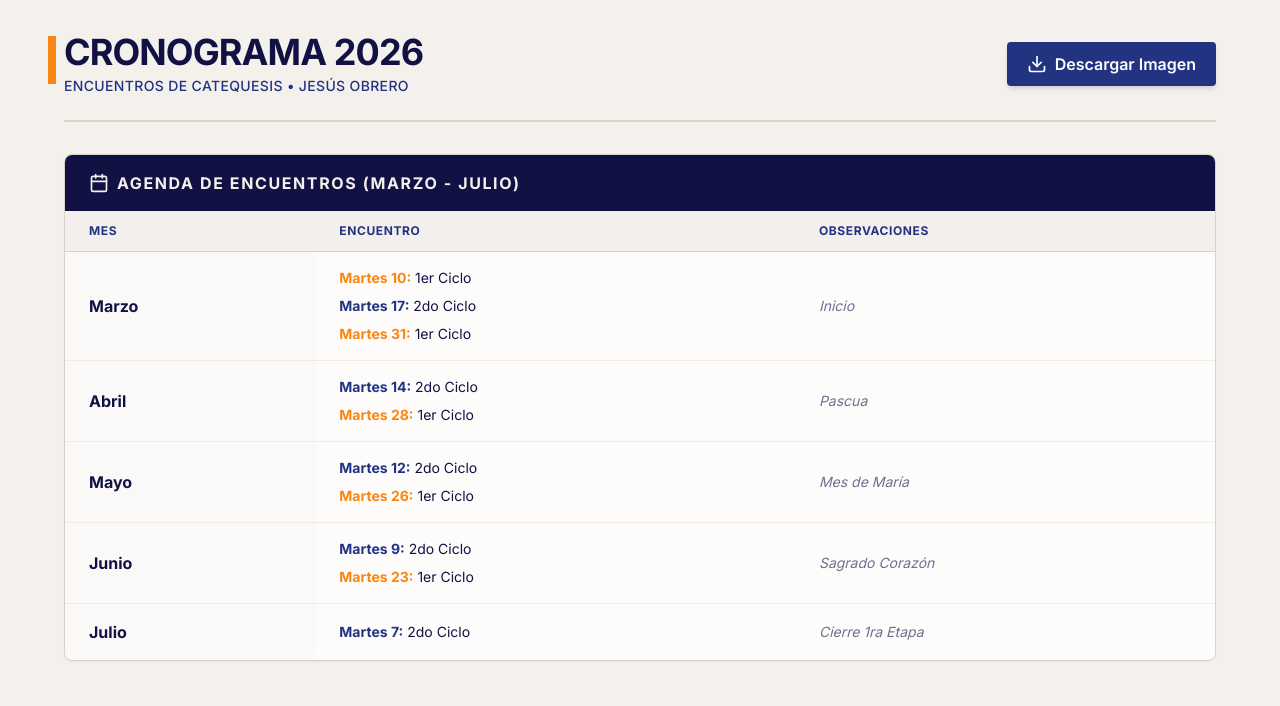
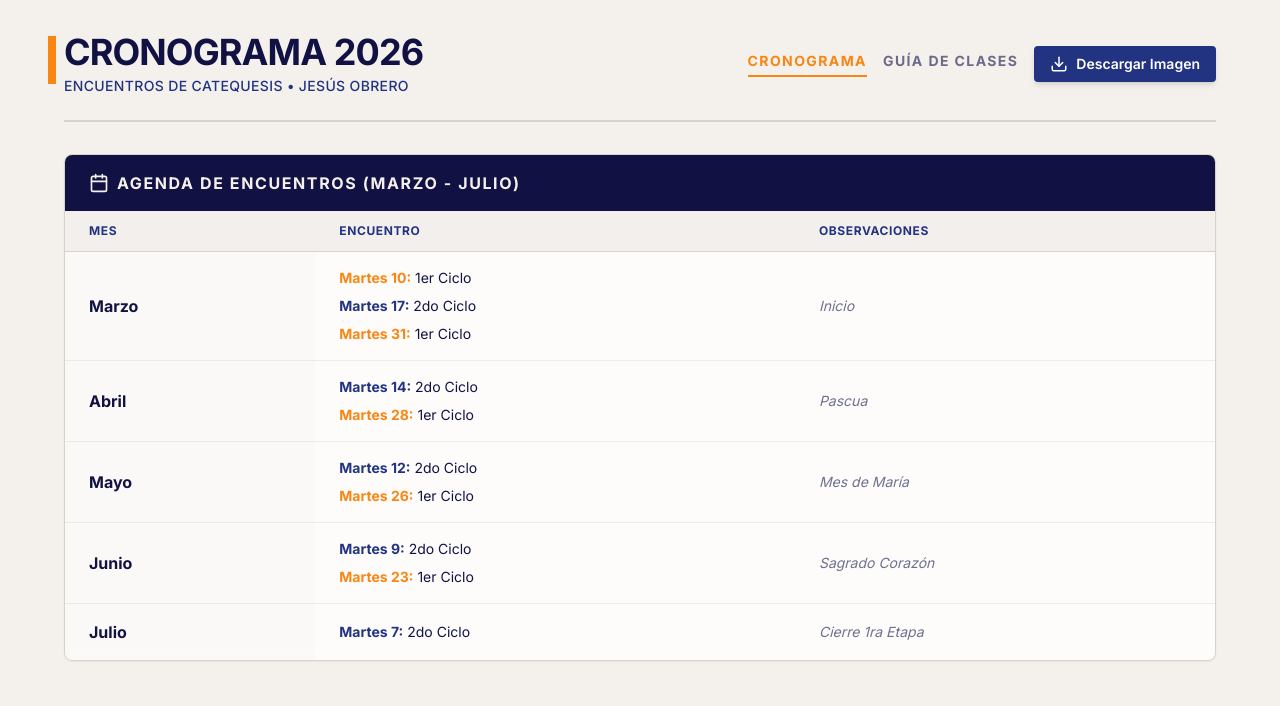
Before and after one commit to profefrancocattani/encuentros-primaria, a plain HTML site: page index.html in a window 1280 px wide. Shown: the top 706 px of the page. Drawn offline with nearby package versions, Linux system fonts and the light colour scheme.

Commit message:
Enhance index.html with navigatiAgregar link a Guía de Clases en el encabezadoon and image download
Updated the index.html file to include navigation links and improved the downloadImage function to hide the navigation during image capture.

```diff
--- a/index.html
+++ b/index.html
@@ -1,6 +1,5 @@
 <!DOCTYPE html>
 <html lang="es">
-
 <head>
     <meta charset="UTF-8">
     <meta name="viewport" content="width=device-width, initial-scale=1.0">
@@ -31,14 +30,12 @@
         body {
             background-color: #F4F1EC;
         }
-
         @media print {
             body { background-color: #F4F1EC !important; }
             .no-print { display: none !important; }
             .print-break { page-break-before: always; }
             * { -webkit-print-color-adjust: exact !important; print-color-adjust: exact !important; }
         }
-
         .custom-scrollbar::-webkit-scrollbar {
             width: 6px;
         }
@@ -51,9 +48,7 @@
         }
     </style>
 </head>
-
 <body class="text-deadly p-4 md:p-8 selection:bg-habanero selection:text-white">
-
     <div class="max-w-6xl mx-auto" id="cronograma-container">
         <!-- Encabezado Estilo Franco -->
         <div class="flex flex-col md:flex-row justify-between items-start md:items-center mb-8 border-b-2 pb-6 border-jodhpur">
@@ -62,11 +57,18 @@
                 <h1 class="text-4xl font-bold text-deadly tracking-tight uppercase">Cronograma 2026</h1>
                 <p class="text-space font-medium mt-1 tracking-wide uppercase text-sm">Encuentros de Catequesis • Jesús Obrero</p>
             </div>
-            <div class="flex gap-3 mt-6 md:mt-0 no-print" id="action-buttons">
-                <button onclick="downloadImage()" class="bg-space hover:bg-[#1a2661] text-white font-semibold py-2.5 px-5 rounded shadow-md transition flex items-center gap-2">
-                    <svg xmlns="http://www.w3.org/2000/svg" width="20" height="20" viewBox="0 0 24 24" fill="none" stroke="currentColor" stroke-width="2" stroke-linecap="round" stroke-linejoin="round"><path d="M21 15v4a2 2 0 0 1-2 2H5a2 2 0 0 1-2-2v-4"></path><polyline points="7 10 12 15 17 10"></polyline><line x1="12" y1="15" x2="12" y2="3"></line></svg>
-                    Descargar Imagen
-                </button>
+
+            <div class="flex flex-col md:flex-row items-end md:items-center gap-4 mt-6 md:mt-0 no-print">
+                <nav class="flex gap-4 mb-2 md:mb-0">
+                    <a href="index.html" class="text-sm font-bold uppercase tracking-widest text-habanero border-b-2 border-habanero pb-1">Cronograma</a>
+                    <a href="guia-de-clases.html" class="text-sm font-bold uppercase tracking-widest text-deadly/60 hover:text-deadly transition pb-1">Guía de Clases</a>
+                </nav>
+                <div class="flex gap-3" id="action-buttons">
+                    <button onclick="downloadImage()" class="bg-space hover:bg-[#1a2661] text-white font-semibold py-2 px-4 rounded shadow-md transition flex items-center gap-2 text-sm">
+                        <svg xmlns="http://www.w3.org/2000/svg" width="18" height="18" viewBox="0 0 24 24" fill="none" stroke="currentColor" stroke-width="2" stroke-linecap="round" stroke-linejoin="round"><path d="M21 15v4a2 2 0 0 1-2 2H5a2 2 0 0 1-2-2v-4"></path><polyline points="7 10 12 15 17 10"></polyline><line x1="12" y1="15" x2="12" y2="3"></line></svg>
+                        Descargar Imagen
+                    </button>
+                </div>
             </div>
         </div>
 
@@ -146,100 +148,85 @@
         <!-- Detalle por Cursos -->
         <div class="grid grid-cols-1 md:grid-cols-2 gap-8">
 
-            <!-- 1ER CICLO (Alineación corregida) -->
+            <!-- 1ER CICLO -->
             <div class="flex flex-col">
                 <div class="bg-habanero text-white font-bold py-3 px-6 rounded-t shadow-sm uppercase tracking-widest text-sm flex justify-between items-center">
                     <span>1er Ciclo</span>
                     <span class="text-[10px] bg-white/20 px-2 py-0.5 rounded">Detalle Horario</span>
                 </div>
                 <div class="bg-white border-x border-b border-jodhpur rounded-b p-5 space-y-4 shadow-sm">
-
                     <div class="border-l-4 border-aster bg-luster/30 p-3 text-left">
                         <div class="font-bold text-deadly uppercase text-xs mb-1">1ro A</div>
                         <div class="text-sm font-semibold text-space">Martes 10:50 - 11:40</div>
                         <div class="text-[10px] text-deadly/60 font-bold uppercase">4to Módulo</div>
                     </div>
-
                     <div class="border-l-4 border-aster bg-luster/30 p-3 text-left">
                         <div class="font-bold text-deadly uppercase text-xs mb-1">2do A</div>
                         <div class="text-sm font-semibold text-space">Lunes 10:50 - 11:40</div>
                         <div class="text-[10px] text-deadly/60 font-bold uppercase">4to Módulo</div>
                     </div>
-
                     <div class="border-l-4 border-aster bg-luster/30 p-3 text-left">
                         <div class="font-bold text-deadly uppercase text-xs mb-1">3ro A</div>
                         <div class="text-sm font-semibold text-space">Lunes 10:50 - 11:40</div>
                         <div class="text-[10px] text-deadly/60 font-bold uppercase">4to Módulo</div>
                     </div>
-
                     <div class="border-l-4 border-aster bg-luster/30 p-3 text-left">
                         <div class="font-bold text-deadly uppercase text-xs mb-1">1ro B</div>
                         <div class="text-sm font-semibold text-space">Martes 14:00 - 14:50</div>
                         <div class="text-[10px] text-deadly/60 font-bold uppercase">2do Módulo</div>
                     </div>
-
                     <div class="border-l-4 border-aster bg-luster/30 p-3 text-left">
                         <div class="font-bold text-deadly uppercase text-xs mb-1">2do B</div>
                         <div class="text-sm font-semibold text-space">Martes 15:00 - 15:50</div>
                         <div class="text-[10px] text-deadly/60 font-bold uppercase">3er Módulo</div>
                     </div>
-
                     <div class="border-l-4 border-aster bg-luster/30 p-3 text-left">
                         <div class="font-bold text-deadly uppercase text-xs mb-1">3ro B</div>
                         <div class="text-sm font-semibold text-space">Martes 13:05 - 13:50</div>
                         <div class="text-[10px] text-deadly/60 font-bold uppercase">1er Módulo</div>
                     </div>
-
                 </div>
             </div>
 
-            <!-- 2DO CICLO (Alineación corregida) -->
+            <!-- 2DO CICLO -->
             <div class="flex flex-col">
                 <div class="bg-space text-white font-bold py-3 px-6 rounded-t shadow-sm uppercase tracking-widest text-sm flex justify-between items-center">
                     <span>2do Ciclo</span>
                     <span class="text-[10px] bg-white/20 px-2 py-0.5 rounded">Detalle Horario</span>
                 </div>
                 <div class="bg-white border-x border-b border-jodhpur rounded-b p-5 space-y-4 shadow-sm">
-
                     <div class="border-l-4 border-habanero bg-luster/30 p-3 text-left">
                         <div class="font-bold text-deadly uppercase text-xs mb-1">4to A</div>
                         <div class="text-sm font-semibold text-space">Martes 9:50 - 10:40</div>
                         <div class="text-[10px] text-deadly/60 font-bold uppercase">3er Módulo</div>
                     </div>
-
                     <div class="border-l-4 border-habanero bg-luster/30 p-3 text-left">
                         <div class="font-bold text-deadly uppercase text-xs mb-1">5to A</div>
                         <div class="text-sm font-semibold text-space">Lunes 10:50 - 11:40</div>
                         <div class="text-[10px] text-deadly/60 font-bold uppercase">4to Módulo</div>
                     </div>
-
                     <div class="border-l-4 border-habanero bg-luster/30 p-3 text-left">
                         <div class="font-bold text-deadly uppercase text-xs mb-1">6to A</div>
                         <div class="text-sm font-semibold text-space">Martes 10:50 - 11:40</div>
                         <div class="text-[10px] text-deadly/60 font-bold uppercase">4to Módulo</div>
                     </div>
-
                     <div class="border-l-4 border-habanero bg-luster/30 p-3 text-left">
                         <div class="font-bold text-deadly uppercase text-xs mb-1">4to B</div>
                         <div class="text-sm font-semibold text-space">Martes 13:05 - 13:50</div>
                         <div class="text-[10px] text-deadly/60 font-bold uppercase">1er Módulo</div>
                     </div>
-
                     <div class="border-l-4 border-habanero bg-luster/30 p-3 text-left">
                         <div class="font-bold text-deadly uppercase text-xs mb-1">5to B</div>
                         <div class="text-sm font-semibold text-space">Martes 14:00 - 14:50</div>
                         <div class="text-[10px] text-deadly/60 font-bold uppercase">2do Módulo</div>
                     </div>
-
                     <div class="border-l-4 border-habanero bg-luster/30 p-3 text-left">
                         <div class="font-bold text-deadly uppercase text-xs mb-1">6to B</div>
                         <div class="text-sm font-semibold text-space">Martes 15:00 - 15:50</div>
                         <div class="text-[10px] text-deadly/60 font-bold uppercase">3er Módulo</div>
                     </div>
-
                 </div>
             </div>
-
         </div>
 
         <!-- Footer Informativo -->
@@ -252,13 +239,18 @@
         function downloadImage() {
             const container = document.getElementById('cronograma-container');
             const btnContainer = document.getElementById('action-buttons');
+            const nav = document.querySelector('nav');
+
             btnContainer.style.display = 'none';
+            if(nav) nav.style.display = 'none';
 
             html2canvas(container, {
                 scale: 2,
                 backgroundColor: '#F4F1EC'
             }).then(canvas => {
                 btnContainer.style.display = 'flex';
+                if(nav) nav.style.display = 'flex';
+
                 const link = document.createElement('a');
                 link.download = 'Cronograma_Encuentros_Pastoral_2026.png';
                 link.href = canvas.toDataURL('image/png');
@@ -267,6 +259,4 @@
         }
     </script>
 </body>
-
-
 </html>
```
